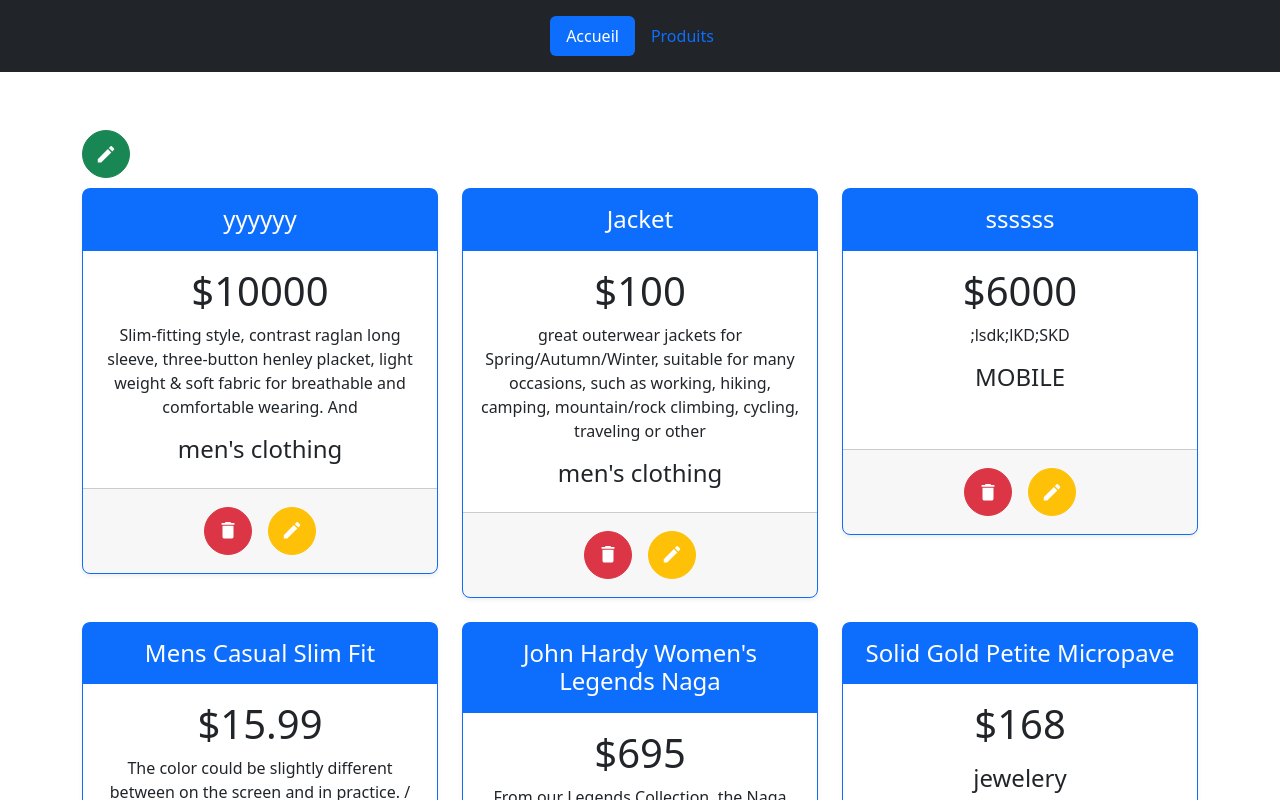
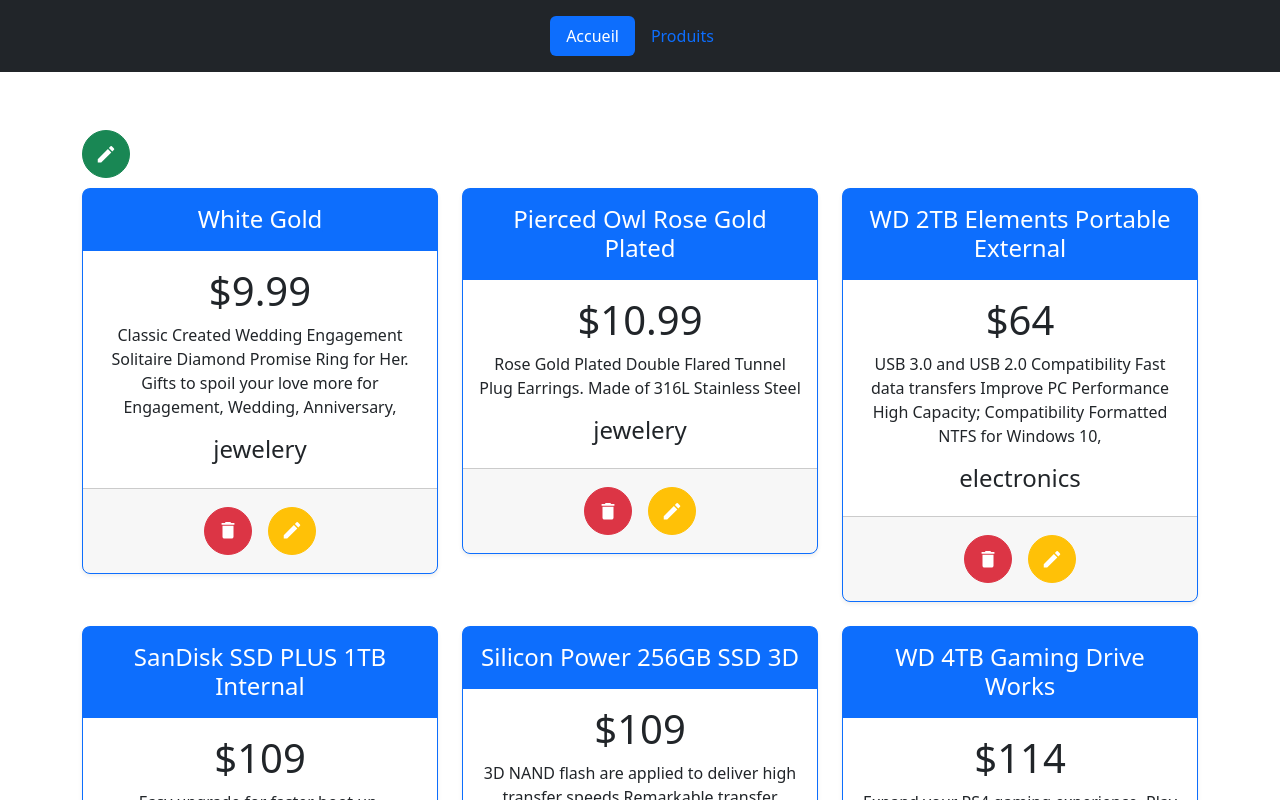
Before and after one commit to Safoora-Mansouri/TP2-react, a React (Create React App) app: page /produits in a window 1280 px wide. Shown: the top 800 px of the page. Built offline with nearby package versions, Linux system fonts and the light colour scheme; data requests are answered from the project's data file.

Commit message:
add information on readme

```diff
--- a/products.json
+++ b/products.json
@@ -1,75 +1,8 @@
 {
   "products": [
     {
-      "id": 2,
-      "nom": "yyyyyy",
-      "prix": "10000",
-      "description": "Slim-fitting style, contrast raglan long sleeve, three-button henley placket, light weight & soft fabric for breathable and comfortable wearing. And Solid stitched shirts with round neck made for durability and a great fit for casual fashion wear and diehard baseball fans. The Henley style round neckline includes a three-button placket.",
-      "catégorie": "men's clothing",
-      "image": "https://fakestoreapi.com/img/71-3HjGNDUL._AC_SY879._SX._UX._SY._UY_.jpg",
-      "rating": {
-        "rate": 4.1,
-        "count": 259
-      }
-    },
-    {
-      "id": 3,
-      "nom": " Jacket",
-      "prix": "100",
-      "description": "great outerwear jackets for Spring/Autumn/Winter, suitable for many occasions, such as working, hiking, camping, mountain/rock climbing, cycling, traveling or other outdoors. Good gift choice for you or your family member. A warm hearted love to Father, husband or son in this thanksgiving or Christmas Day.",
-      "catégorie": "men's clothing",
-      "image": "https://fakestoreapi.com/img/71li-ujtlUL._AC_UX679_.jpg",
-      "rating": {
-        "rate": 4.7,
-        "count": 500
-      }
-    },
-    {
-      "nom": "ssssss",
-      "description": ";lsdk;lKD;SKD",
-      "prix": "6000",
-      "catégorie": "MOBILE",
-      "id": 4
-    },
-    {
-      "id": 4,
-      "nom": "Mens Casual Slim Fit",
-      "prix": 15.99,
-      "description": "The color could be slightly different between on the screen and in practice. / Please note that body builds vary by person, therefore, detailed size information should be reviewed below on the product description.",
-      "catégorie": "men's clothing",
-      "image": "https://fakestoreapi.com/img/71YXzeOuslL._AC_UY879_.jpg",
-      "rating": {
-        "rate": 2.1,
-        "count": 430
-      }
-    },
-    {
-      "id": 5,
-      "nom": "John Hardy Women's Legends Naga Gold & Silver Dragon Station Chain Bracelet",
-      "prix": 695,
-      "description": "From our Legends Collection, the Naga was inspired by the mythical water dragon that protects the ocean's pearl. Wear facing inward to be bestowed with love and abundance, or outward for protection.",
-      "catégorie": "jewelery",
-      "image": "https://fakestoreapi.com/img/71pWzhdJNwL._AC_UL640_QL65_ML3_.jpg",
-      "rating": {
-        "rate": 4.6,
-        "count": 400
-      }
-    },
-    {
-      "id": 6,
-      "nom": "Solid Gold Petite Micropave ",
-      "prix": 168,
-      "escription": "Satisfaction Guaranteed. Return or exchange any order within 30 days.Designed and sold by Hafeez Center in the United States. Satisfaction Guaranteed. Return or exchange any order within 30 days.",
-      "catégorie": "jewelery",
-      "image": "https://fakestoreapi.com/img/61sbMiUnoGL._AC_UL640_QL65_ML3_.jpg",
-      "rating": {
-        "rate": 3.9,
-        "count": 70
-      }
-    },
-    {
       "id": 7,
-      "nom": "White Gold Plated Princess",
+      "nom": "White Gold ",
       "prix": 9.99,
       "description": "Classic Created Wedding Engagement Solitaire Diamond Promise Ring for Her. Gifts to spoil your love more for Engagement, Wedding, Anniversary, Valentine's Day...",
       "catégorie": "jewelery",
@@ -236,16 +169,9 @@
       }
     },
     {
-      "nom": "eeeeeeeeeeee",
-      "description": "rrrrrrrrrrrrrrrrr",
-      "prix": "3333",
-      "catégorie": "ffffffffffffffffffff",
-      "id": 21
-    },
-    {
-      "nom": "Canadiens",
+      "nom": "Canadiens gggggg",
       "description": "sadASD",
-      "prix": "10000",
+      "prix": "30000",
       "catégorie": "ASDASDASD",
       "image": "https://picsum.photos/id/412/300/300",
       "id": 22
```
Also changed, not shown: src/App.js (+3 -5 lines), 1 other file (tests, documents, lock files or other folders).
